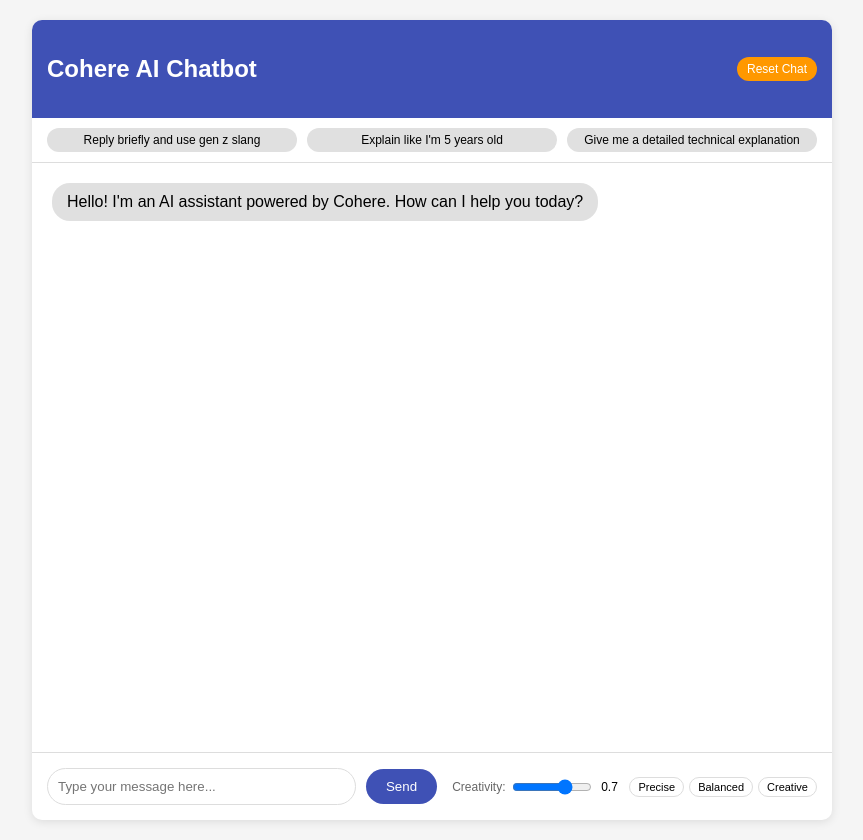
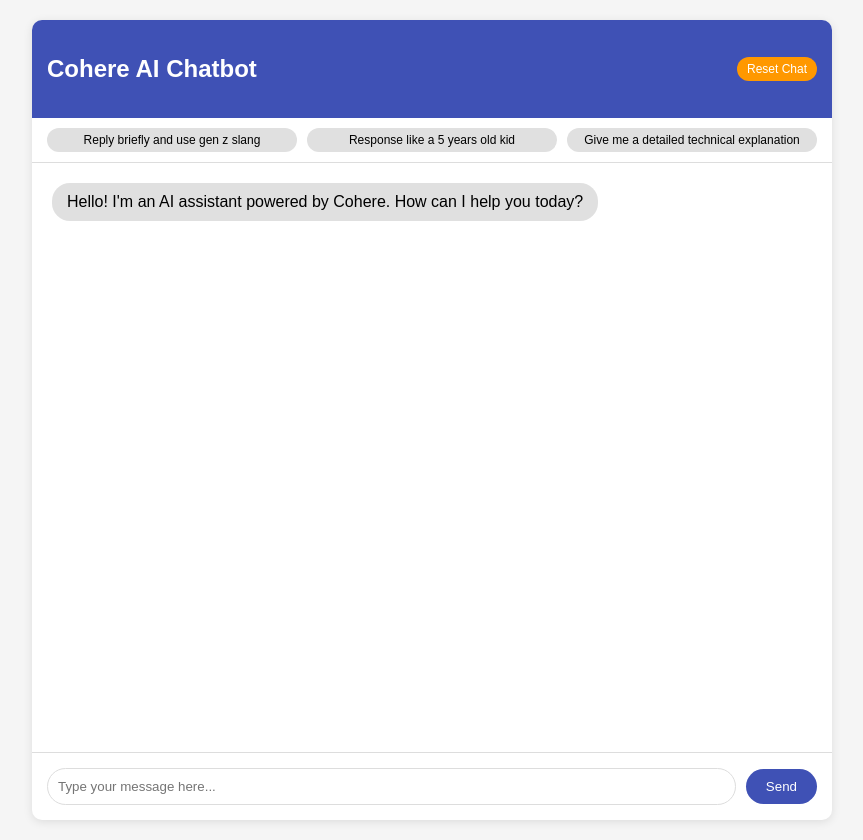
Before and after one commit to JacobDey/CPAN226FinalProject, a Flask app: page / in a window 1280 px wide. Shown: the whole page, without its empty margins (208-1071 px from the left). Run offline with Flask 3, Linux system fonts and the light colour scheme.

Commit message:
Added Varying Prompt Temperatures and messages for 3 default prompts, Removed Temperature Slider

```diff
--- a/static/js/script.js
+++ b/static/js/script.js
@@ -1,38 +1,36 @@
 // DOM Elements
-const chatMessages = document.getElementById('chat-messages');
-const userInput = document.getElementById('user-input');
-const sendButton = document.getElementById('send-button');
-const typingIndicator = document.getElementById('typing-indicator');
+const chatMessages = document.getElementById("chat-messages");
+const userInput = document.getElementById("user-input");
+const sendButton = document.getElementById("send-button");
+const typingIndicator = document.getElementById("typing-indicator");
 const promptButtons = [
-    document.getElementById('prompt-button-1'),
-    document.getElementById('prompt-button-2'),
-    document.getElementById('prompt-button-3')
+    document.getElementById("prompt-button-1"),
+    document.getElementById("prompt-button-2"),
+    document.getElementById("prompt-button-3"),
 ];
-const promptModal = document.getElementById('prompt-modal');
-const modalInput = document.getElementById('modal-input');
-const modalCancel = document.getElementById('modal-cancel');
-const modalSave = document.getElementById('modal-save');
-const modalTitle = document.getElementById('modal-title');
-const resetChatButton = document.getElementById('reset-chat');
-const temperatureSlider = document.getElementById('temperature');
-const temperatureValue = document.getElementById('temperature-value');
+const promptModal = document.getElementById("prompt-modal");
+const modalInput = document.getElementById("modal-input");
+const modalCancel = document.getElementById("modal-cancel");
+const modalSave = document.getElementById("modal-save");
+const modalTitle = document.getElementById("modal-title");
+const resetChatButton = document.getElementById("reset-chat");
 
-// State variables
 let conversationHistory = [];
 let currentPromptIndex = 0;
 let prompts = [];
 let hideNextResponse = false;
+let temperature = 1.0; // Default temperature
 
 // Default prompts
 const DEFAULT_PROMPTS = [
     "Reply briefly and use gen z slang",
-    "Explain like I'm 5 years old",
-    "Give me a detailed technical explanation"
+    "Response like a 5 years old kid",
+    "Give me a detailed technical explanation",
 ];
 
 // Load prompts from localStorage or set defaults
 function loadPrompts() {
-    const savedPrompts = localStorage.getItem('aiPrompts');
+    const savedPrompts = localStorage.getItem("aiPrompts");
     if (savedPrompts) {
         prompts = JSON.parse(savedPrompts);
     } else {
@@ -44,7 +42,7 @@
 
 // Save prompts to localStorage
 function savePrompts() {
-    localStorage.setItem('aiPrompts', JSON.stringify(prompts));
+    localStorage.setItem("aiPrompts", JSON.stringify(prompts));
 }
 
 // Update the prompt buttons with current prompt text
@@ -58,22 +56,25 @@
 // Function to reset the chat history
 function resetChatHistory() {
     conversationHistory = [];
-    chatMessages.innerHTML = '';
-    addMessage('bot', "Hello! I'm an AI assistant powered by Cohere. How can I help you today?");
+    chatMessages.innerHTML = "";
+    addMessage(
+        "bot",
+        "Hello! I'm an AI assistant powered by Cohere. How can I help you today?"
+    );
 }
 
 // Function to add a message to the chat
 function addMessage(role, message) {
-    if (hideNextResponse && role === 'bot') {
+    if (hideNextResponse && role === "bot") {
         hideNextResponse = false;
         return;
     }
 
-    const messageDiv = document.createElement('div');
+    const messageDiv = document.createElement("div");
     messageDiv.className = `message ${role}-message`;
 
-    const contentDiv = document.createElement('div');
-    contentDiv.className = 'message-content';
+    const contentDiv = document.createElement("div");
+    contentDiv.className = "message-content";
     contentDiv.textContent = message;
 
     messageDiv.appendChild(contentDiv);
@@ -95,27 +96,28 @@
 
     // Only add user message to UI if not a prompt
     if (!isPrompt) {
-        addMessage('user', msg);
+        addMessage("user", msg);
     }
 
     if (!message) {
-        userInput.value = '';
+        userInput.value = "";
     }
 
     // Show typing indicator
-    typingIndicator.style.display = 'block';
+    typingIndicator.style.display = "block";
     chatMessages.scrollTop = chatMessages.scrollHeight;
 
     try {
-        const response = await fetch('/chat', {
-            method: 'POST',
+        const response = await fetch("/chat", {
+            method: "POST",
             headers: {
-                'Content-Type': 'application/json',
+                "Content-Type": "application/json",
             },
             body: JSON.stringify({
                 message: msg,
                 history: conversationHistory,
-                temperature: parseFloat(temperatureSlider.value)
+                temperature: temperature,
+                user_message: user_message,
             }),
         });
 
@@ -126,28 +128,27 @@
         }
 
         // Add bot response to UI unless this was a prompt
-        if (!isPrompt) {
-            addMessage('bot', data.response);
-        }
+        //if (!isPrompt) {
+        addMessage("bot", data.response);
+        //}
 
         // Update conversation history regardless of visibility
         conversationHistory = data.history;
-
     } catch (error) {
-        console.error('Error:', error);
+        console.error("Error:", error);
         if (!isPrompt) {
-            addMessage('bot', `Sorry, an error occurred: ${error.message}`);
+            addMessage("bot", `Sorry, an error occurred: ${error.message}`);
         }
     } finally {
         // Hide typing indicator
-        typingIndicator.style.display = 'none';
+        typingIndicator.style.display = "none";
     }
 }
 
 // Event listeners
-sendButton.addEventListener('click', () => sendMessage());
-userInput.addEventListener('keypress', (e) => {
-    if (e.key === 'Enter') {
+sendButton.addEventListener("click", () => sendMessage());
+userInput.addEventListener("keypress", (e) => {
+    if (e.key === "Enter") {
         sendMessage();
     }
 });
@@ -155,60 +156,66 @@
 // Prompt button event listeners
 promptButtons.forEach((button, index) => {
     // Left click to send (hidden)
-    button.addEventListener('click', (e) => {
-        if (e.button === 0 && prompts[index]) { // Left click
+    button.addEventListener("click", (e) => {
+        if (e.button === 0 && prompts[index]) {
+            // Left click
+            if (index === 0) {
+                // If second prompt is clicked
+                temperature = 0.7; // Change temperature to 0.3
+                user_message =
+                    " Forget any priot prompts, From now on respond to me in first person as if you were a Gen z using terms a gen z would use such as but not limited to rizz, gyat, sus, buss etc until further instructed, make your response short and consise, 1-2 lines maximum,  use as few words as possible";
+            } else if (index === 1) {
+                // If second prompt is clicked
+                temperature = 0.3; // Change temperature to 0.3
+                user_message =
+                    "Forget any prior promots, From now on respond to me in first person as if you were a 5 year old until further instructed, make your response short and consise, 1-2 lines maximum, and use as few words as possible, don't use proper grammer, don't include any scientific reasoning";
+            } else if (index === 2) {
+                // If second prompt is clicked
+                temperature = 1; // Change temperature to 0.3
+                user_message =
+                    "Forget Any Priot Promots, From now on give me a very detailed response to anything I ask in first person until further instructed.";
+            }
             sendMessage(prompts[index], true);
         }
     });
 
     // Right click to edit
-    button.addEventListener('contextmenu', (e) => {
+    button.addEventListener("contextmenu", (e) => {
         e.preventDefault();
         currentPromptIndex = index;
         modalTitle.textContent = `Edit Prompt ${index + 1}`;
-        modalInput.value = prompts[index] || '';
-        promptModal.style.display = 'flex';
+        modalInput.value = prompts[index] || "";
+        promptModal.style.display = "flex";
     });
 });
 
 // Reset chat button
-resetChatButton.addEventListener('click', resetChatHistory);
+resetChatButton.addEventListener("click", resetChatHistory);
 
-// Temperature slider
-temperatureSlider.addEventListener('input', (e) => {
-    temperatureValue.textContent = e.target.value;
+// Modal event listeners
+modalCancel.addEventListener("click", () => {
+    promptModal.style.display = "none";
 });
 
-// Temperature presets
-document.querySelectorAll('.temp-preset').forEach(button => {
-    button.addEventListener('click', (e) => {
-        const value = parseFloat(e.target.dataset.value);
-        temperatureSlider.value = value;
-        temperatureValue.textContent = value;
-    });
-});
-
-// Modal event listeners
-modalCancel.addEventListener('click', () => {
-    promptModal.style.display = 'none';
-});
-
-modalSave.addEventListener('click', () => {
+modalSave.addEventListener("click", () => {
     prompts[currentPromptIndex] = modalInput.value;
     savePrompts();
     updatePromptButtons();
-    promptModal.style.display = 'none';
+    promptModal.style.display = "none";
 });
 
 // Close modal when clicking outside
-promptModal.addEventListener('click', (e) => {
+promptModal.addEventListener("click", (e) => {
     if (e.target === promptModal) {
-        promptModal.style.display = 'none';
+        promptModal.style.display = "none";
     }
 });
 
 // Initial setup
-window.onload = function() {
+window.onload = function () {
     loadPrompts();
-    addMessage('bot', "Hello! I'm an AI assistant powered by Cohere. How can I help you today?");
+    addMessage(
+        "bot",
+        "Hello! I'm an AI assistant powered by Cohere. How can I help you today?"
+    );
 };
--- a/templates/index.html
+++ b/templates/index.html
@@ -26,16 +26,6 @@
         <div class="chat-input">
             <input type="text" id="user-input" placeholder="Type your message here..." autocomplete="off">
             <button id="send-button">Send</button>
-            <div class="temperature-control">
-                <label for="temperature">Creativity:</label>
-                <input type="range" id="temperature" min="0" max="1" step="0.1" value="0.7">
-                <span id="temperature-value">0.7</span>
-            </div>
-            <div class="temperature-presets">
-                <button class="temp-preset" data-value="0.3">Precise</button>
-                <button class="temp-preset" data-value="0.7">Balanced</button>
-                <button class="temp-preset" data-value="1.0">Creative</button>
-            </div>
         </div>
     </div>
 
```
